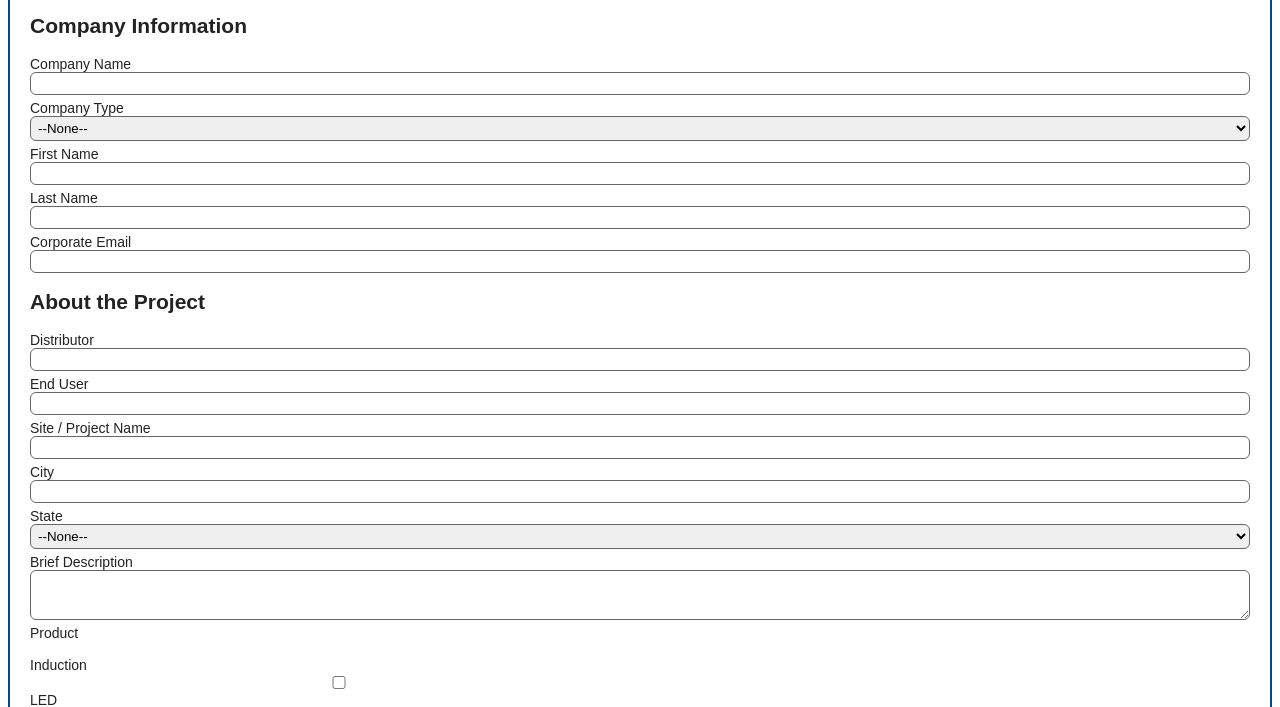
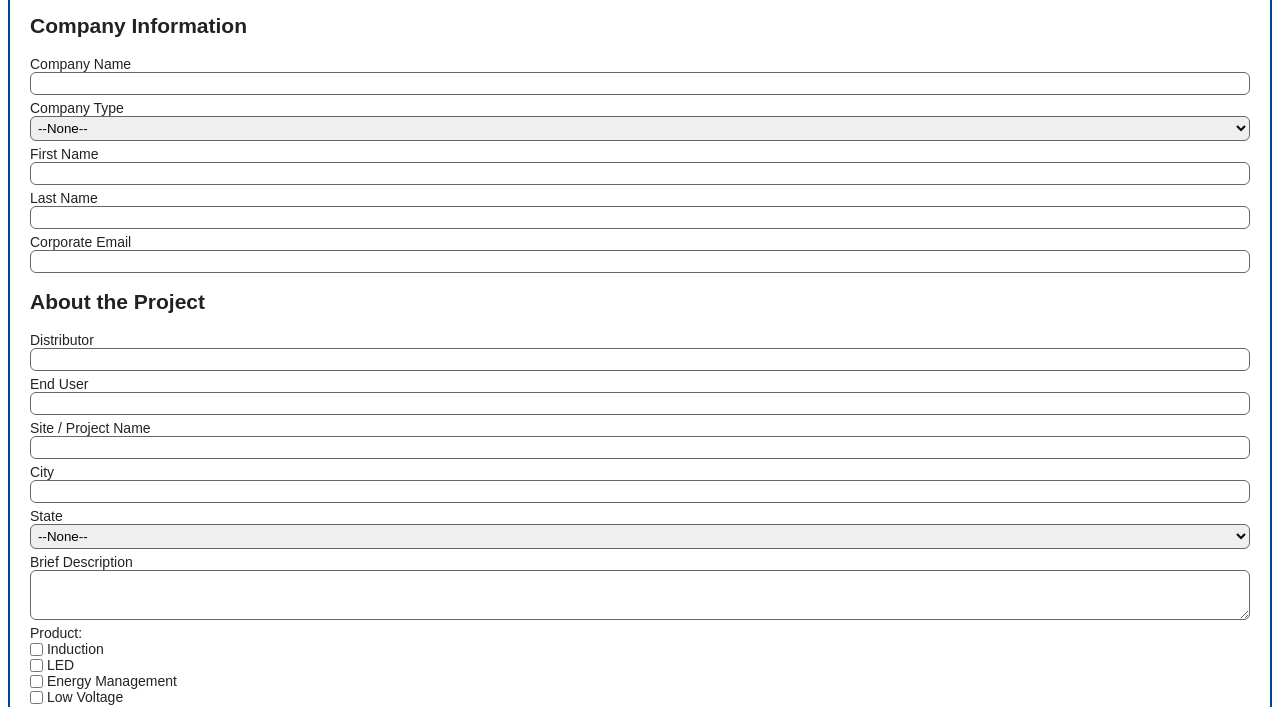
Before and after one commit to trevorrussell/trevorrussell.github.io-old, a plain HTML site: page mht/registrationform.html in a window 1280 px wide. Shown: the part 106-813 px from the top of the page. Drawn offline with Linux system fonts and the light colour scheme.

Commit message:
Update registrationform.html

```diff
--- a/mht/registrationform.html
+++ b/mht/registrationform.html
@@ -25,6 +25,16 @@
 .form input[type=radio]{
     margin: 10px;
     width: 13px;
+}
+.form input[type=checkbox]{
+    width: 13px;
+    height: 13px;
+    padding: 0;
+    margin:0;
+    vertical-align: bottom;
+    position: relative;
+    top: -1px;
+    *overflow: hidden;
 }
 .form div{
     display: block;
@@ -155,21 +165,18 @@
                 <option value="WY">Wyoming</option>
             </select></div>
             <div class="field"><label for="00N1a000006BzRq">Brief Description</label><textarea id="00N1a000006BzRq" name="00N1a000006BzRq" maxlength="10000" rows="3"></textarea></div>
-            <!-- <div class="field" style="width:50%;"><label for="00N1a000006CrL7">Product</label>
-                <span>Induction</span><input type="checkbox" value="Induction" id="00N1a000006CrL7" name="00N1a000006CrL7">
-                <span>LED</span><input type="checkbox" value="LED" id="00N1a000006CrL7" name="00N1a000006CrL7">
-                <span>Energy Management</span><input type="checkbox" value="Energy Management" id="00N1a000006CrL7" name="00N1a000006CrL7">
-                <span>Low Voltage</span><input type="checkbox" value="Low Voltage" id="00N1a000006CrL7" name="00N1a000006CrL7">
-            </div> -->
-            <div class="field" style="width:50%;"><label for="00N1a000006CrL7">Product</label>
-            <br/>
-                Induction<input type="checkbox" value="Induction" id="00N1a000006CrL7" name="00N1a000006CrL7">
-                LED<input type="checkbox" value="LED" id="00N1a000006CrL7" name="00N1a000006CrL7">
-                Energy Management<input type="checkbox" value="Energy Management" id="00N1a000006CrL7" name="00N1a000006CrL7">
-                Low Voltage<input type="checkbox" value="Low Voltage" id="00N1a000006CrL7" name="00N1a000006CrL7">
+
+            <div class="field" style="width:50%;"><label for="00N1a000006CrL7">Product:</label>
+                <div>
+                <input type="checkbox" value="Induction" id="00N1a000006CrL7" name="00N1a000006CrL7"> Induction</div>
+                <div>
+                <input type="checkbox" value="LED" id="00N1a000006CrL7" name="00N1a000006CrL7"> LED</div>
+                <div>
+                <input type="checkbox" value="Energy Management" id="00N1a000006CrL7" name="00N1a000006CrL7"> Energy Management</div>
+                <div>
+                <input type="checkbox" value="Low Voltage" id="00N1a000006CrL7" name="00N1a000006CrL7"> Low Voltage
+                </div>
             </div>
-
-
 
             <div class="field"><label for="00N1a000006BzS5">Application</label><select id="00N1a000006BzS5" name="00N1a000006BzS5">
                 <option value="">--None--</option>
```
